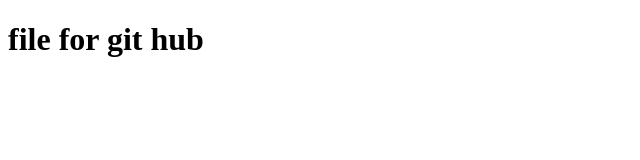
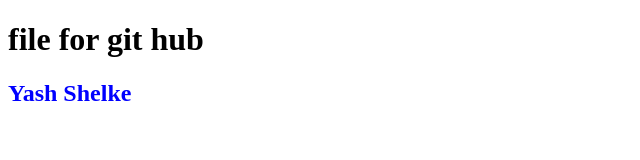
Before and after one commit to yashshelkegit/demo, a plain HTML site: page index.html in a window 1280 px wide. Shown: the whole page, without its empty margins (0-640 px from the left). Drawn offline with Linux system fonts and the light colour scheme.

Commit message:
first change

```diff
--- a/index.html
+++ b/index.html
@@ -10,6 +10,7 @@
 
 <body>
     <h1>file for git hub</h1>
+    <h2 style="color: blue;">Yash Shelke</h2>
 </body>
 
 </html>
```
